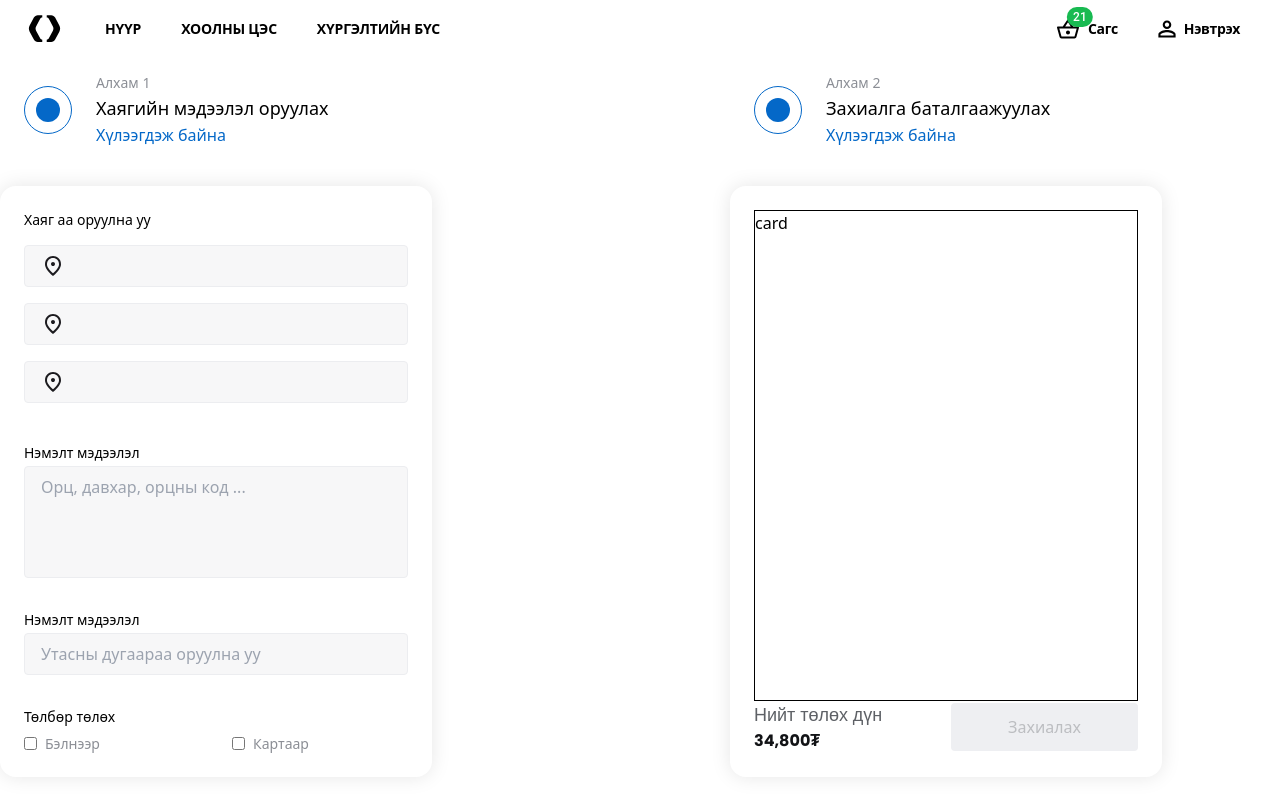
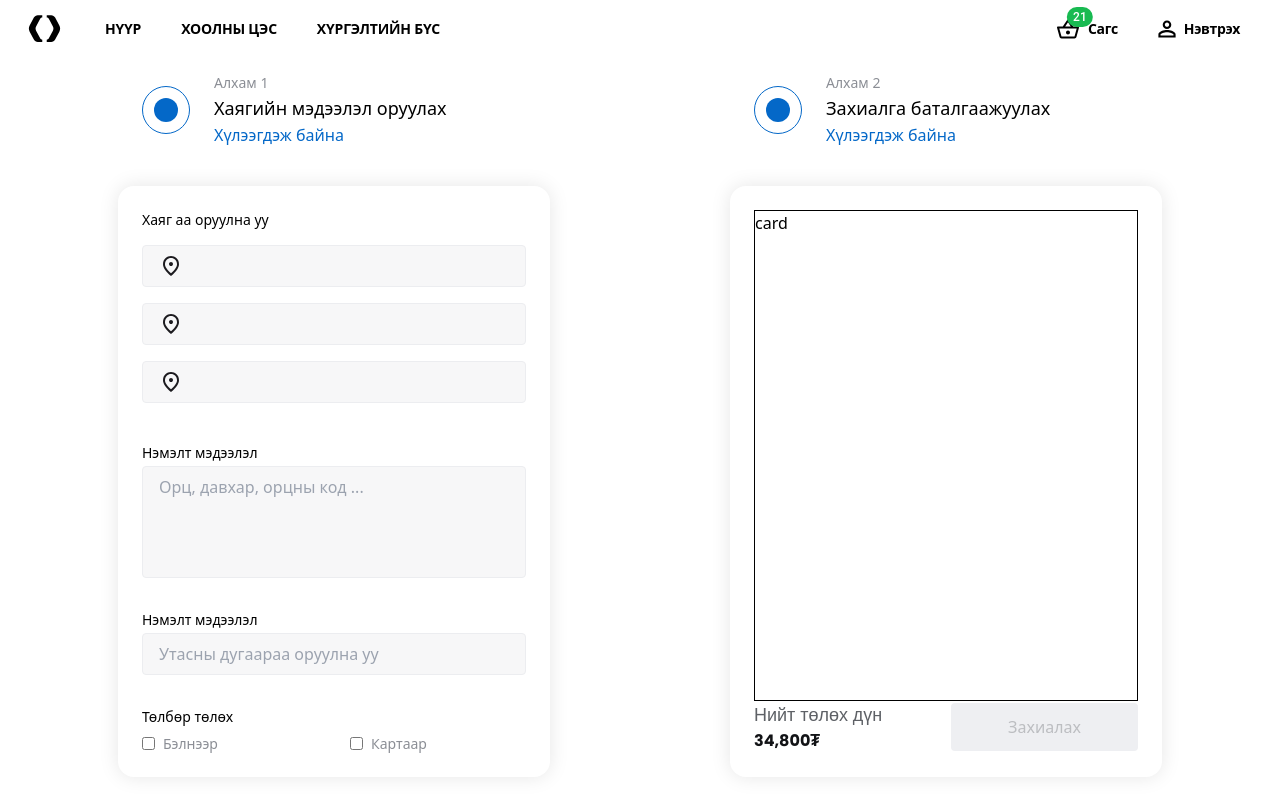
Before and after one commit to LEAP-MNG-1f/Gereltbaatar-food-delivery, a Next.js app in the folder food-delivery/: page /checkout in a window 1280 px wide. Shown: the top 800 px of the page. Built offline with nearby package versions, Linux system fonts and the light colour scheme.

Commit message:
checkout deer justify- end , start edit

```diff
--- a/food-delivery/src/app/_components/feature/zones/CheckoutContentZone.tsx
+++ b/food-delivery/src/app/_components/feature/zones/CheckoutContentZone.tsx
@@ -21,7 +21,8 @@
     <main>
       <div className="container m-auto pt-[57px] pb-[80px]">
         <div className="grid grid-cols-2 gap-[180px]">
-          <div className="flex flex-col gap-6 max-w-[432px]">
+          <div className="w-full flex justify-end">
+            <div className="flex flex-col gap-6 max-w-[432px] w-full">
               <div className="flex gap-6 items-center py-4 px-6">
                 <button onClick={HandleToogleOne}>
                   {toggleOne ? <CircleBlueToggle /> : <CheckToggleB />}
@@ -109,8 +110,10 @@
                 </div>
               </div>
             </div>
+          </div>
 
-          <div className="flex flex-col gap-6 max-w-[432px]">
+          <div className="w-full flex justify-start">
+            <div className="flex flex-col gap-6 max-w-[432px] w-full">
               <div className="flex gap-6 items-center py-4 px-6">
                 <button onClick={HandleToogleTwo}>
                   {toggleTwo ? <CircleBlueToggle /> : <CheckToggleB />}
@@ -164,6 +167,7 @@
             </div>
           </div>
         </div>
+      </div>
     </main>
   );
 };
```
Lines whose indentation alone changed are shown as unchanged.
